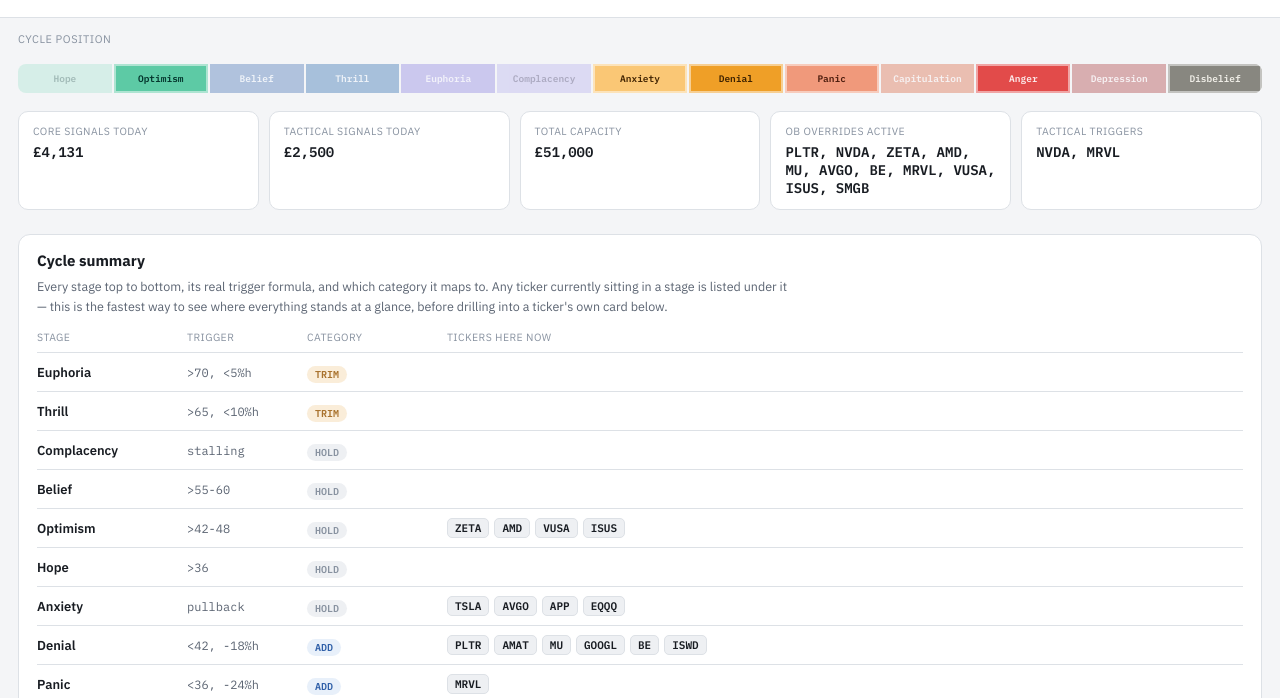
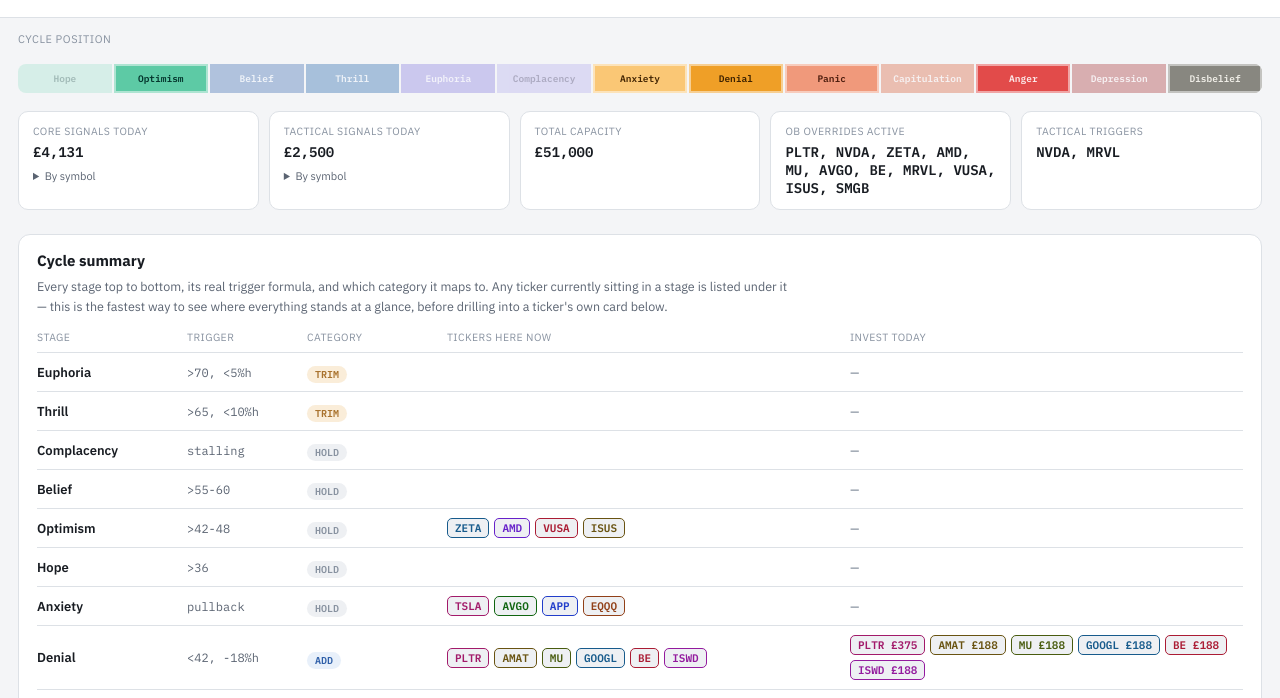
Before and after one commit to javed-glitch/market-scan-gpt-0.01, a plain HTML site: page index.html in a window 1280 px wide. Shown: the part 85-783 px from the top of the page. Drawn offline with Linux system fonts and the light colour scheme.

Commit message:
HCO-77: By symbol toggles in Core and Tactical strip cards, card links and stable ticker colours, Invest today column for ADD and DOUBLE DOWN stages (option A)
Co-Authored-By: Claude Sonnet 5.5 <noreply@anthropic.com>
Claude-Session: https://claude.ai/code/session_017ap9nAiwaaPpziHL9ycvTY

```diff
--- a/index.html
+++ b/index.html
@@ -57,8 +57,8 @@
   .panel h2{font-size:15px; font-weight:700; margin:0 0 6px}
   .panel .intro{color:var(--text-dim); font-size:12.5px; line-height:1.6; max-width:760px; margin:0 0 14px}
 
-  .cyc-head{display:grid; grid-template-columns:140px 110px 130px 1fr; gap:10px; padding:0 0 8px; border-bottom:1px solid var(--border); color:var(--text-faint); font-size:10.5px; text-transform:uppercase; letter-spacing:0.04em}
-  .cyc-row{display:grid; grid-template-columns:140px 110px 130px 1fr; gap:10px; align-items:center; padding:9px 0; border-bottom:1px solid var(--border)}
+  .cyc-head{display:grid; grid-template-columns:140px 110px 130px 1fr 1fr; gap:10px; padding:0 0 8px; border-bottom:1px solid var(--border); color:var(--text-faint); font-size:10.5px; text-transform:uppercase; letter-spacing:0.04em}
+  .cyc-row{display:grid; grid-template-columns:140px 110px 130px 1fr 1fr; gap:10px; align-items:center; padding:9px 0; border-bottom:1px solid var(--border)}
   .cyc-row:last-child{border-bottom:none}
   .cyc-stage{font-weight:600; font-size:13px}
   .cyc-trigger{color:var(--text-dim); font-size:12px}
@@ -69,6 +69,8 @@
     .cyc-head{display:none}
     .cyc-row{grid-template-columns:1fr; gap:4px; padding:10px 0}
     .cyc-trigger::before{content:"Trigger: "; color:var(--text-faint)}
+    .cyc-inv.none{display:none}
+    .cyc-inv.chips::before{content:"Invest today:"; color:var(--text-faint); font-size:11px; align-self:center}
   }
 
   .grid{display:grid; grid-template-columns:repeat(auto-fill,minmax(340px,1fr)); gap:14px}
@@ -120,6 +122,43 @@
   .override .reason{font-size:10.5px; color:var(--text-dim); margin-top:2px}
 
   footer{text-align:center; color:var(--text-faint); font-size:11px; padding-top:30px}
+  /* ticker colours (HCO-77): 12 hues, text contrast >= 6.2:1 on both surfaces */
+  :root{ --tk0:#eb8495; --tk1:#58e4b5; --tk2:#e07bea; --tk3:#c1e458; --tk4:#8d9dec; --tk5:#e58d61; --tk6:#58d8e4; --tk7:#ea80be; --tk8:#58e458; --tk9:#b891ed; --tk10:#e4c158; --tk11:#58aae4;}
+  @media (prefers-color-scheme: light){:root{ --tk0:#ab1c34; --tk1:#106046; --tk2:#931a9e; --tk3:#495c0f; --tk4:#213dca; --tk5:#914018; --tk6:#105e65; --tk7:#a21a6a; --tk8:#106510; --tk9:#6721ca; --tk10:#695311; --tk11:#175b8c;}}
+  .tk0{--tk:var(--tk0)}
+  .tk1{--tk:var(--tk1)}
+  .tk2{--tk:var(--tk2)}
+  .tk3{--tk:var(--tk3)}
+  .tk4{--tk:var(--tk4)}
+  .tk5{--tk:var(--tk5)}
+  .tk6{--tk:var(--tk6)}
+  .tk7{--tk:var(--tk7)}
+  .tk8{--tk:var(--tk8)}
+  .tk9{--tk:var(--tk9)}
+  .tk10{--tk:var(--tk10)}
+  .tk11{--tk:var(--tk11)}
+
+  /* HCO-77 addition 1: "By symbol" toggles in the strip */
+  .summary .card details{margin-top:8px}
+  .summary .card summary{cursor:pointer; color:var(--text-dim); font-size:11px}
+  .summary .card summary:hover{color:var(--text)}
+  .by-list{list-style:none; margin:6px 0 0; padding:0}
+  .by-list li{display:flex; justify-content:space-between; gap:8px; font-family:'IBM Plex Mono',monospace; font-size:11.5px; padding:2px 0}
+  .by-list a{color:var(--text); text-decoration:none; font-weight:600}
+  .by-list a:hover{text-decoration:underline}
+
+  /* HCO-77 addition 2: ticker links, card highlight */
+  .tile{scroll-margin-top:12px}
+  .tile:focus{outline:none}
+  .tile.hl{outline:2px solid var(--blue); outline-offset:3px}
+  a.cyc-sym{color:var(--tk); border-color:var(--tk); text-decoration:none}
+  a.cyc-sym:hover{background:color-mix(in srgb, var(--tk) 16%, var(--surface2))}
+
+  /* HCO-77 v2: INVEST TODAY column (ADD and DOUBLE DOWN stages only) */
+  .cyc-inv.none{color:var(--text-faint)}
+  .cyc-ia{font-family:'IBM Plex Mono',monospace; font-size:11px; font-weight:600; color:var(--tk); background:var(--surface2); border:1px solid var(--tk); border-radius:5px; padding:2px 7px; text-decoration:none; white-space:nowrap}
+  .cyc-ia:hover{background:color-mix(in srgb, var(--tk) 16%, var(--surface2))}
+  .cyc-inv.chips{display:flex; flex-wrap:wrap; gap:5px}
 </style>
 </head>
 <body>
@@ -187,19 +226,68 @@ const CAT_COLORS = {
   "DOUBLE DOWN":["var(--purple)","var(--purple-bg)"],
 };
 
+// HCO-77: card ids, stable ticker colours, jump-to-card
+function cardId(sym){ return "card-" + String(sym).replace(/[^A-Za-z0-9_-]/g, "_"); }
+// HCO-77 v2: amount to invest today, only for symbols in an ADD or DOUBLE DOWN stage
+function isAct(r){ const z = CYCLE_ACTION_MAP[r.stage_name]; return z === "ADD" || z === "DOUBLE DOWN"; }
+const TK_N = 12;
+function tkHash(s){ let h = 2166136261; for (const ch of s){ h ^= ch.charCodeAt(0); h = Math.imul(h, 16777619); } return (h >>> 0) % TK_N; }
+// Same ticker -> same colour on every render; only if two tickers in one stage row
+// hash to the same colour does the alphabetically later one take the next free colour.
+function tkClasses(syms){
+  const used = new Set(), out = {};
+  for (const s of [...syms].sort()){
+    let i = tkHash(s);
+    while (used.has(i)) i = (i + 1) % TK_N;
+    used.add(i); out[s] = "tk" + i;
+  }
+  return out;
+}
+function goCard(id){
+  const el = document.getElementById(id);
+  if (!el) return false;
+  const calm = window.matchMedia("(prefers-reduced-motion: reduce)").matches;
+  el.scrollIntoView({behavior: calm ? "auto" : "smooth", block: "start"});
+  el.focus({preventScroll: true});
+  el.classList.add("hl");
+  clearTimeout(el._hl);
+  el._hl = setTimeout(() => el.classList.remove("hl"), 2000);
+  return true;
+}
+document.addEventListener("click", e => {
+  const a = e.target.closest("a[data-card]");
+  if (a && goCard(a.dataset.card)) e.preventDefault();
+});
+const openBy = new Set();   // which "By symbol" toggles are open, kept across re-renders
+document.addEventListener("toggle", e => {
+  const d = e.target;
+  if (d.dataset && d.dataset.by) d.open ? openBy.add(d.dataset.by) : openBy.delete(d.dataset.by);
+}, true);
+function bySymbol(results, key, which){
+  const rows = results.filter(r => r[key] > 0)
+    .sort((a, b) => b[key] - a[key] || (a.symbol < b.symbol ? -1 : a.symbol > b.symbol ? 1 : 0));
+  if (!rows.length) return "";
+  return `<details data-by="${which}" ${openBy.has(which) ? "open" : ""}><summary>By symbol</summary><ul class="by-list">` +
+    rows.map(r => `<li><a href="#${cardId(r.symbol)}" data-card="${cardId(r.symbol)}">${r.symbol}</a><span class="amt">${fmtGBP(r[key])}</span></li>`).join("") +
+    `</ul></details>`;
+}
+
 function buildCycleSummary(results){
-  const byStage = {};
-  for (const r of results) (byStage[r.stage_name] = byStage[r.stage_name] || []).push(r.symbol);
+  const byStage = {}, byRes = {};
+  for (const r of results){ (byStage[r.stage_name] = byStage[r.stage_name] || []).push(r.symbol); byRes[r.symbol] = r; }
 
   const rows = CYCLE_TABLE_ROWS.map(([stage, trigger]) => {
     const cat = CYCLE_ACTION_MAP[stage];
     const [catFg, catBg] = CAT_COLORS[cat];
     const syms = byStage[stage];
+    const tk = syms ? tkClasses(syms) : {};
+    const inv = syms ? syms.filter(x => isAct(byRes[x])) : [];
     return `<div class="cyc-row">
       <div class="cyc-stage">${stage}</div>
       <div class="cyc-trigger mono">${trigger}</div>
       <div class="cyc-cat"><span class="badge" style="background:${catBg};color:${catFg}">${cat}</span></div>
-      <div class="cyc-syms">${syms ? syms.map(s=>`<span class="cyc-sym">${s}</span>`).join("") : ""}</div>
+      <div class="cyc-syms">${syms ? syms.map(s=>`<a class="cyc-sym ${tk[s]}" href="#${cardId(s)}" data-card="${cardId(s)}">${s}</a>`).join("") : ""}</div>
+      ${inv.length ? `<div class="cyc-inv chips">${inv.map(s=>`<a class="cyc-ia ${tk[s]}" href="#${cardId(s)}" data-card="${cardId(s)}" data-inv="${s}">${s} ${fmtGBP(byRes[s].signal_today)}</a>`).join("")}</div>` : `<div class="cyc-inv none">&ndash;</div>`}
     </div>`;
   }).join("");
 
@@ -207,7 +295,7 @@ function buildCycleSummary(results){
     <h2>Cycle summary</h2>
     <p class="intro">Every stage top to bottom, its real trigger formula, and which category it maps to. Any ticker currently sitting in a stage is listed under it — this is the fastest way to see where everything stands at a glance, before drilling into a ticker's own card below.</p>
     <div class="cyc-head">
-      <div>Stage</div><div>Trigger</div><div>Category</div><div>Tickers here now</div>
+      <div>Stage</div><div>Trigger</div><div>Category</div><div>Tickers here now</div><div>Invest today</div>
     </div>
     ${rows}
   </div>`;
@@ -275,7 +363,7 @@ function buildTile(r){
   const [ovFg, ovBg] = ovColors[ov.status] || ovColors.DENIED;
   const ovLabel = {PERMITTED:"LIMIT ORDER PERMITTED",HIGH_CONVICTION:"HIGH CONVICTION LIMIT",DOUBLE_CONFIRM:"DOUBLE CONFIRMATION",DENIED:"NO OVERRIDE — WAIT"}[ov.status] || "NO OVERRIDE — WAIT";
 
-  return `<div class="tile ${isTrigger?"trigger":""}">
+  return `<div class="tile ${isTrigger?"trigger":""}" id="${cardId(r.symbol)}" tabindex="-1">
     <div class="t-head">
       <div><span class="sym">${r.symbol}</span><span class="px">${cs}${r.close.toFixed(2)}</span></div>
       <div class="pct">${r.pct_from_high.toFixed(1)}% from 52W</div>
@@ -339,13 +427,13 @@ function buildSummary(results){
   const trigs = results.filter(r=>r.tactical_action==="BUY").map(r=>r.symbol);
   const ovActs = results.filter(r=>["PERMITTED","HIGH_CONVICTION","DOUBLE_CONFIRM"].includes((r.override||{}).status)).map(r=>r.symbol);
   const items = [
-    ["Core signals today", fmtGBP(tc)],
-    ["Tactical signals today", fmtGBP(tt)],
+    ["Core signals today", fmtGBP(tc), bySymbol(results, "core_signal", "core")],
+    ["Tactical signals today", fmtGBP(tt), bySymbol(results, "tactical_signal", "tactical")],
     ["Total capacity", fmtGBP(cap)],
     ["OB overrides active", ovActs.length ? ovActs.join(", ") : "None"],
     ["Tactical triggers", trigs.length ? trigs.join(", ") : "NONE — WAIT"],
   ];
-  return items.map(([l,v]) => `<div class="card"><div class="lbl">${l}</div><div class="val">${v}</div></div>`).join("");
+  return items.map(([l,v,x]) => `<div class="card"><div class="lbl">${l}</div><div class="val">${v}</div>${x || ""}</div>`).join("");
 }
 
 async function load(){
```
